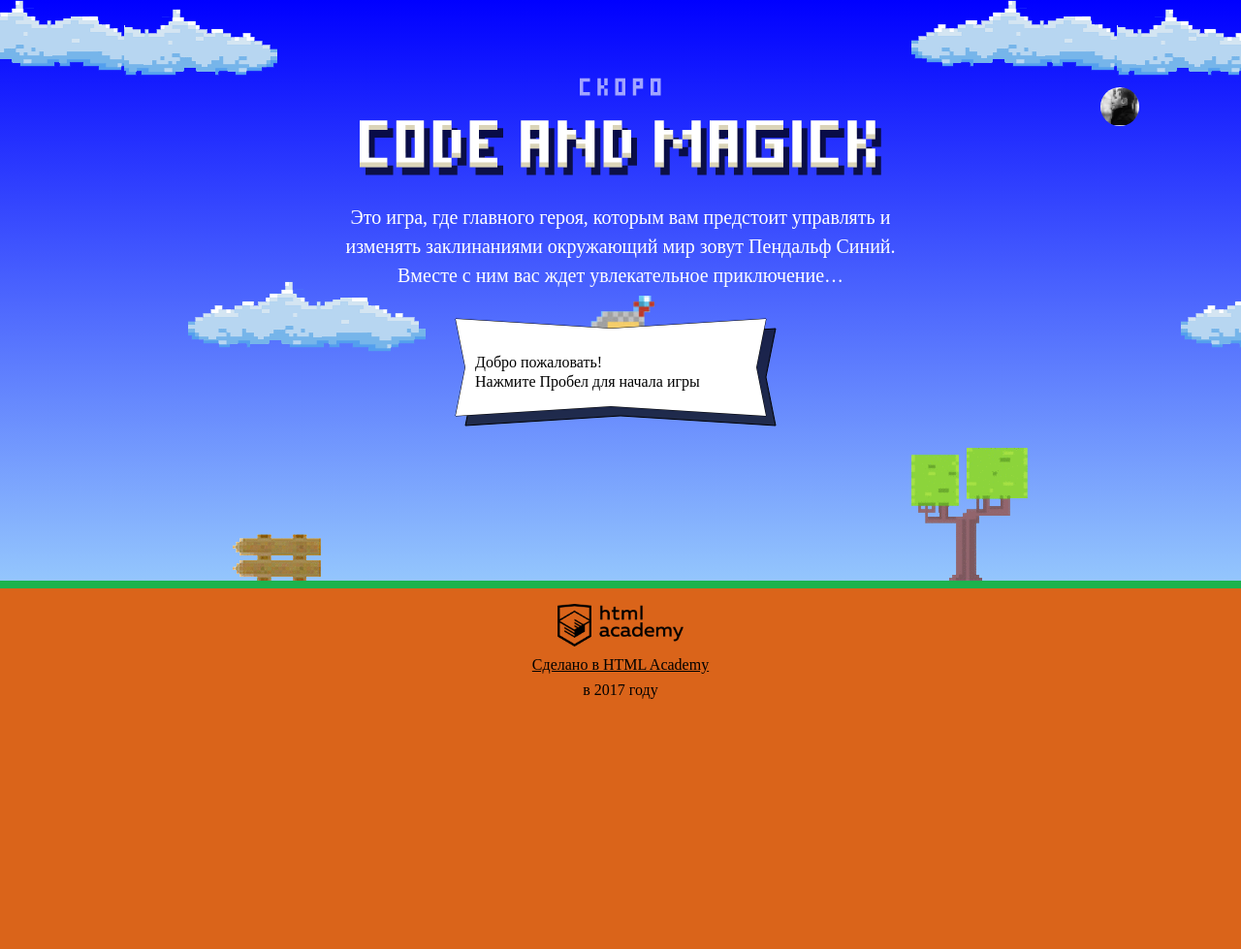
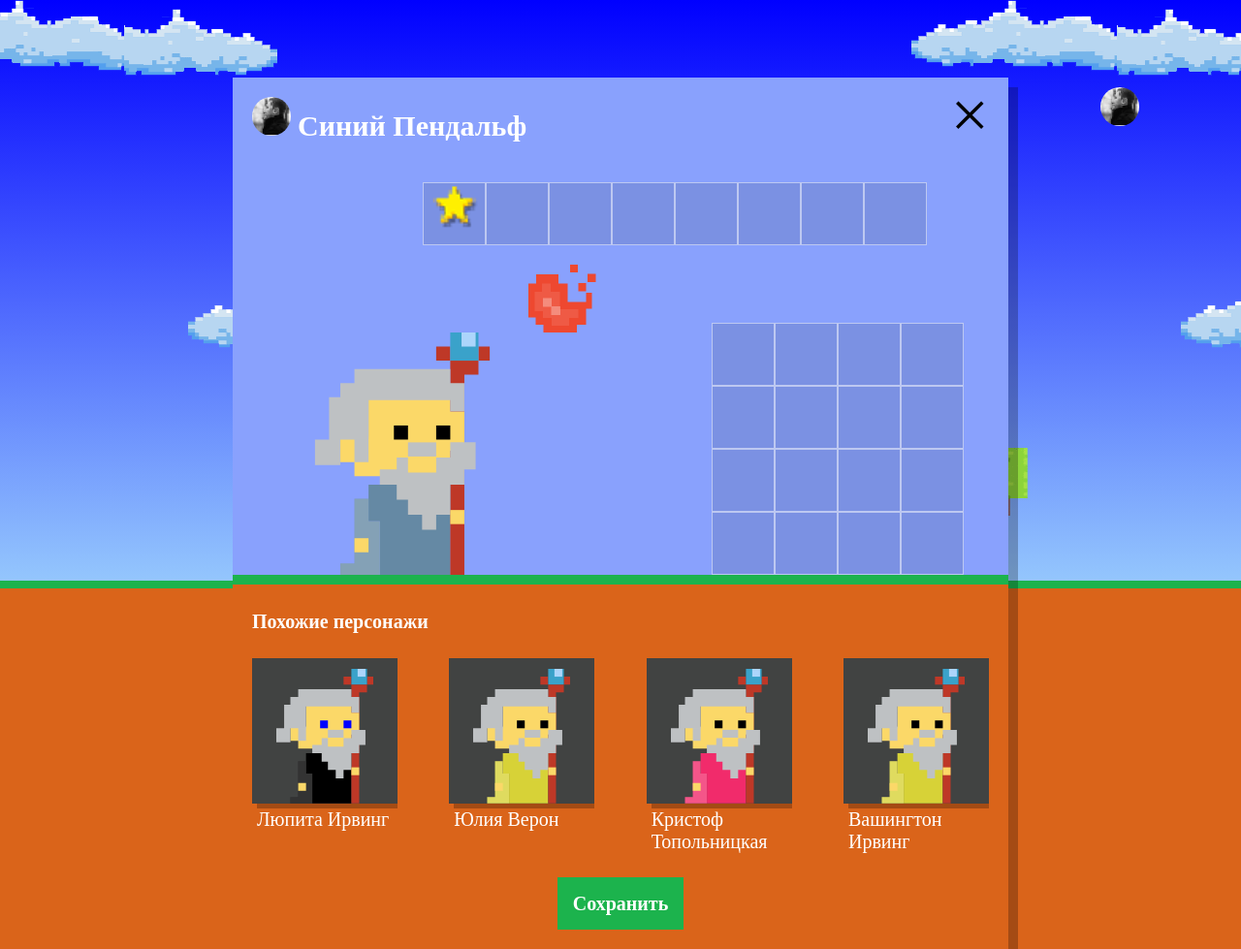
Before and after one commit to mrShaftoe/912019-code-and-magick-17, a website: page index.html in a window 1280 px wide. Shown: the whole page at 97% size. Before the commit the page ends 800 px from the top, so only its background shows below. Drawn offline with Linux system fonts and the light colour scheme; a web font is replaced by a local one.

Commit message:
Учебный проект: нас орда

```diff
--- a/index.html
+++ b/index.html
@@ -203,6 +203,7 @@
 
 </script>
 <script src="js/stat.js"></script>
+<script src="js/setup.js"></script>
 <script src="js/game.js"></script>
 
 </body>
--- /dev/null
+++ b/js/setup.js
@@ -0,0 +1,60 @@
+'use strict';
+var NAMES = ['Иван', 'Хуан Себастьян', 'Мария', 'Кристоф', 'Виктор', 'Юлия', 'Люпита', 'Вашингтон'];
+var SURNAMES = ['да Марья', 'Верон', 'Мирабелла', 'Вальц', 'Онопко', 'Топольницкая', 'Нионго', 'Ирвинг'];
+var COAT_COLORS = ['rgb(101, 137, 164)', 'rgb(241, 43, 107)', 'rgb(146, 100, 161)', 'rgb(56, 159, 117)', 'rgb(215, 210, 55)', 'rgb(0, 0, 0)'];
+var EYES_COLORS = ['black', 'red', 'blue', 'yellow', 'green'];
+var wizardTemplate = document.querySelector('#similar-wizard-template')
+    .content
+    .querySelector('.setup-similar-item');
+var similarList = document.querySelector('.setup-similar-list');
+var wizardsData = [];
+
+document.querySelector('.setup').classList.remove('hidden');
+
+/**
+ * Функция получения случайного элемента из массива строк
+ * @param {object} arr массив строк
+ * @return {string} строка, случайный элемент массива
+ */
+var getRandomElement = function (arr) {
+  return arr[Math.floor(Math.random() * arr.length)];
+};
+
+/**
+ * Функция создания объекта, содержащего данные персонажа
+ * @return {object} объект, содержащий данные персонажа
+ */
+var createWizardData = function () {
+  return {
+    'name': getRandomElement(NAMES) + ' ' + getRandomElement(SURNAMES),
+    'coatColor': getRandomElement(COAT_COLORS),
+    'eyesColor': getRandomElement(EYES_COLORS)
+  };
+};
+
+
+for (var i = 0; i < 4; i++) {
+  wizardsData.push(createWizardData());
+}
+
+/**
+ * Функция создания DOM элемента, содержащего разметку персонажа
+ * @param {object} wizard объект, содержащий данные персонажа
+ * @return {object} similarWizard, DOM-элемент
+ */
+var renderWizard = function (wizard) {
+  var similarWizard = wizardTemplate.cloneNode(true);
+  similarWizard.querySelector('.setup-similar-label').innerText = wizard.name;
+  similarWizard.querySelector('.wizard-coat').style.fill = wizard.coatColor;
+  similarWizard.querySelector('.wizard-eyes').style.fill = wizard.eyesColor;
+  return similarWizard;
+};
+
+
+var fragment = document.createDocumentFragment();
+for (i = 0; i < wizardsData.length; i++) {
+  fragment.appendChild(renderWizard(wizardsData[i]));
+}
+
+similarList.appendChild(fragment);
+document.querySelector('.setup-similar').classList.remove('hidden');
```
